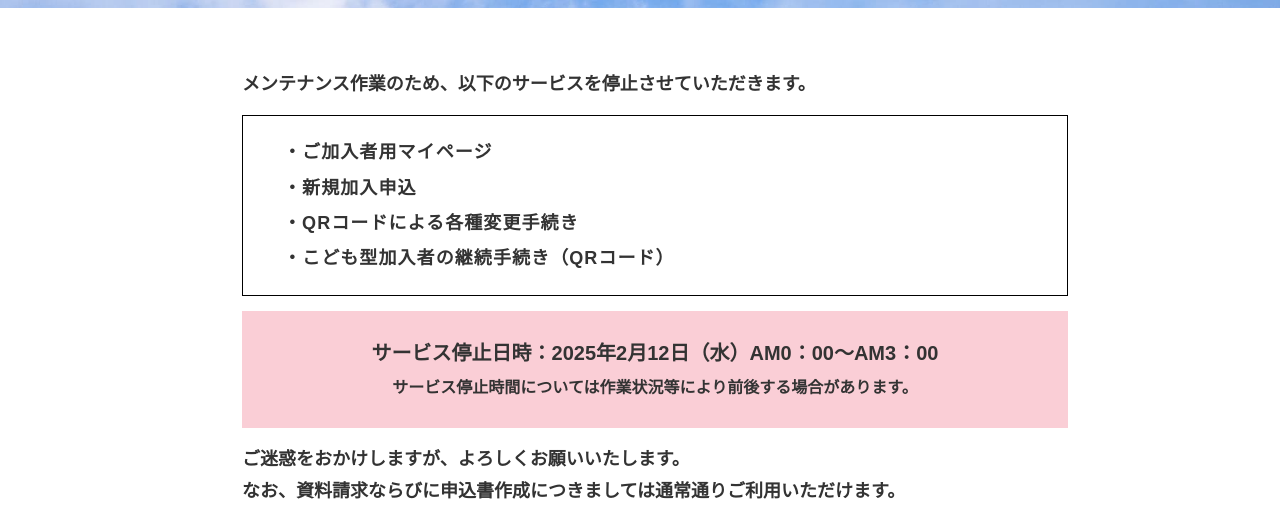
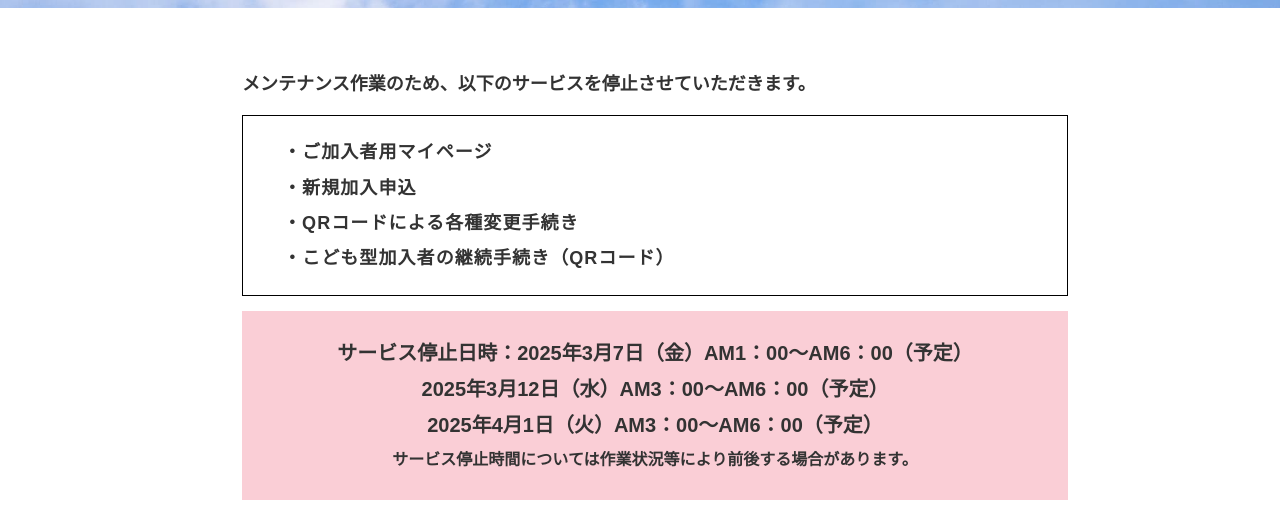
Before and after one commit to okutani1590/kenmin, a plain HTML site: page whatsnew/maintenance.html in a window 1280 px wide. Shown: the part 252-764 px from the top of the page. Drawn offline with nearby package versions, Linux system fonts and the light colour scheme.

Commit message:
お知らせ追加

```diff
--- a/whatsnew/maintenance.html
+++ b/whatsnew/maintenance.html
@@ -127,7 +127,11 @@
             <li>こども型加入者の継続手続き（QRコード）</li>
           </ul>
           <p class="lowText lowWrap lowPink-wrap">
-            <span class="bold wb"><span class="box">サービス停止日時：</span><br class="sp-only" /><span class="box">2025年2月12日（水）</span><br class="sp-only" /><span class="box">AM0：00～AM3：00</span></span>
+            <span class="bold wb"
+              ><span class="box">サービス停止日時：</span><br class="sp-only" /><span class="box">2025年3月7日（金）</span><br class="sp-only" /><span class="box">AM1：00～AM6：00（予定）</span><br /><span class="box">2025年3月12日（水）</span><br class="sp-only" /><span class="box">AM3：00～AM6：00（予定）</span><br /><span class="box"
+                >2025年4月1日（火）</span
+              ><br class="sp-only" /><span class="box">AM3：00～AM6：00（予定）</span></span
+            >
             <span class="fz16">サービス停止時間については作業状況等により前後する場合があります。</span>
           </p>
           <p class="lowText lowWrap">
```
Also changed, not shown: index.html (+4 -4 lines), 2 other files.
